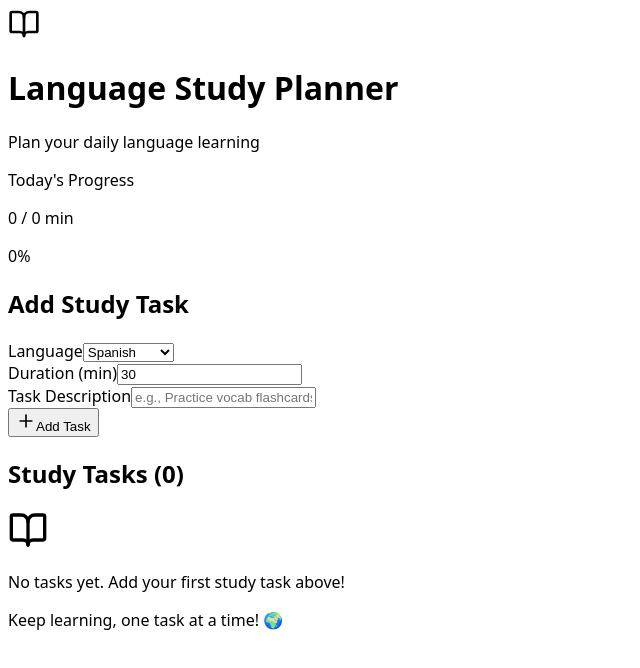
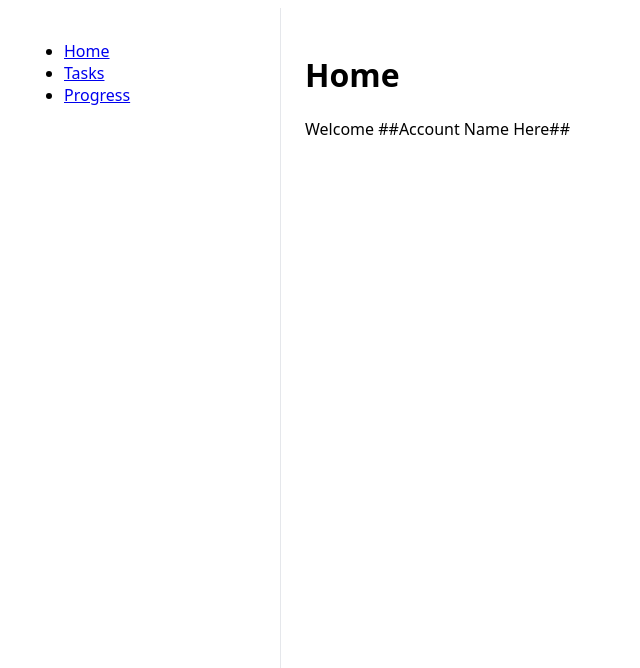
Before and after one commit to 3amBEANS/NiHowdy, a React (Vite) app in the folder nihowdy/: page / in a window 1280 px wide. Shown: the top 668 px of the page, without its empty margins (0-640 px from the left). Built offline with nearby package versions, Linux system fonts and the light colour scheme.

Commit message:
sidebar added

```diff
--- a/nihowdy/src/App.tsx
+++ b/nihowdy/src/App.tsx
@@ -1,193 +1,5 @@
-import { useState } from 'react'
-import { Plus, Trash2, Check, BookOpen, Clock } from 'lucide-react'
+import HomePage from "./components/Dashboard/HomePage"
 
-interface StudyTask {
-  id: number
-  language: string
-  task: string
-  duration: number // in minutes
-  completed: boolean
+export default function MyApp() {
+  return <HomePage />
 }
-
-const LANGUAGES = ['Spanish', 'French', 'Japanese', 'German', 'Korean', 'Chinese', 'Italian', 'Portuguese', 'Russian', 'Arabic']
-
-export default function App() {
-  const [tasks, setTasks] = useState<StudyTask[]>([])
-  const [language, setLanguage] = useState(LANGUAGES[0])
-  const [task, setTask] = useState('')
-  const [duration, setDuration] = useState(30)
-
-  const addTask = () => {
-    if (!task.trim()) return
-
-    setTasks([
-      ...tasks,
-      {
-        id: Date.now(),
-        language,
-        task: task.trim(),
-        duration,
-        completed: false
-      }
-    ])
-    setTask('')
-  }
-
-  const toggleTask = (id: number) => {
-    setTasks(tasks.map(t =>
-      t.id === id ? { ...t, completed: !t.completed } : t
-    ))
-  }
-
-  const deleteTask = (id: number) => {
-    setTasks(tasks.filter(t => t.id !== id))
-  }
-
-  const totalMinutes = tasks.reduce((acc, t) => acc + t.duration, 0)
-  const completedMinutes = tasks.filter(t => t.completed).reduce((acc, t) => acc + t.duration, 0)
-
-  return (
-    <div className="min-h-screen bg-slate-50">
-      {/* Header */}
-      <header className="bg-emerald-600 text-white py-6 px-4 shadow-lg">
-        <div className="max-w-2xl mx-auto">
-          <div className="flex items-center gap-3">
-            <BookOpen size={32} />
-            <h1 className="text-2xl font-bold">Language Study Planner</h1>
-          </div>
-          <p className="mt-1 text-emerald-100">Plan your daily language learning</p>
-        </div>
-      </header>
-
-      <main className="max-w-2xl mx-auto p-4 space-y-6">
-        {/* Stats */}
-        <div className="bg-white rounded-xl p-4 shadow-sm border border-slate-200">
-          <div className="flex justify-between items-center">
-            <div>
-              <p className="text-slate-500 text-sm">Today's Progress</p>
-              <p className="text-2xl font-bold text-slate-800">
-                {completedMinutes} <span className="text-slate-400 font-normal">/ {totalMinutes} min</span>
-              </p>
-            </div>
-            <div className="w-16 h-16 rounded-full bg-emerald-100 flex items-center justify-center">
-              <span className="text-emerald-600 font-bold">
-                {totalMinutes > 0 ? Math.round((completedMinutes / totalMinutes) * 100) : 0}%
-              </span>
-            </div>
-          </div>
-        </div>
-
-        {/* Add Task Form */}
-        <div className="bg-white rounded-xl p-4 shadow-sm border border-slate-200 space-y-4">
-          <h2 className="font-semibold text-slate-800">Add Study Task</h2>
-
-          <div className="grid grid-cols-2 gap-3">
-            <div>
-              <label className="block text-sm text-slate-600 mb-1">Language</label>
-              <select
-                value={language}
-                onChange={(e) => setLanguage(e.target.value)}
-                className="w-full px-3 py-2 border border-slate-300 rounded-lg focus:outline-none focus:ring-2 focus:ring-emerald-500"
-              >
-                {LANGUAGES.map(lang => (
-                  <option key={lang} value={lang}>{lang}</option>
-                ))}
-              </select>
-            </div>
-            <div>
-              <label className="block text-sm text-slate-600 mb-1">Duration (min)</label>
-              <input
-                type="number"
-                value={duration}
-                onChange={(e) => setDuration(Math.max(5, parseInt(e.target.value) || 0))}
-                min="5"
-                step="5"
-                className="w-full px-3 py-2 border border-slate-300 rounded-lg focus:outline-none focus:ring-2 focus:ring-emerald-500"
-              />
-            </div>
-          </div>
-
-          <div>
-            <label className="block text-sm text-slate-600 mb-1">Task Description</label>
-            <input
-              type="text"
-              value={task}
-              onChange={(e) => setTask(e.target.value)}
-              onKeyDown={(e) => e.key === 'Enter' && addTask()}
-              placeholder="e.g., Practice vocab flashcards, Watch a video lesson..."
-              className="w-full px-3 py-2 border border-slate-300 rounded-lg focus:outline-none focus:ring-2 focus:ring-emerald-500"
-            />
-          </div>
-
-          <button
-            onClick={addTask}
-            className="w-full bg-emerald-600 text-white py-2 px-4 rounded-lg font-medium flex items-center justify-center gap-2 hover:bg-emerald-700 transition-colors"
-          >
-            <Plus size={20} />
-            Add Task
-          </button>
-        </div>
-
-        {/* Task List */}
-        <div className="space-y-3">
-          <h2 className="font-semibold text-slate-800">Study Tasks ({tasks.length})</h2>
-
-          {tasks.length === 0 ? (
-            <div className="bg-white rounded-xl p-8 text-center border border-slate-200">
-              <BookOpen className="mx-auto text-slate-300 mb-2" size={40} />
-              <p className="text-slate-500">No tasks yet. Add your first study task above!</p>
-            </div>
-          ) : (
-            tasks.map(t => (
-              <div
-                key={t.id}
-                className={`bg-white rounded-xl p-4 border shadow-sm flex items-center gap-3 transition-all ${
-                  t.completed
-                    ? 'border-emerald-200 bg-emerald-50'
-                    : 'border-slate-200'
-                }`}
-              >
-                <button
-                  onClick={() => toggleTask(t.id)}
-                  className={`w-8 h-8 rounded-full border-2 flex items-center justify-center transition-colors ${
-                    t.completed
-                      ? 'bg-emerald-500 border-emerald-500 text-white'
-                      : 'border-slate-300 hover:border-emerald-500'
-                  }`}
-                >
-                  {t.completed && <Check size={16} />}
-                </button>
-
-                <div className="flex-1 min-w-0">
-                  <div className="flex items-center gap-2">
-                    <span className="text-xs font-medium bg-slate-100 text-slate-600 px-2 py-0.5 rounded">
-                      {t.language}
-                    </span>
-                    <span className="text-xs text-slate-400 flex items-center gap-1">
-                      <Clock size={12} /> {t.duration} min
-                    </span>
-                  </div>
-                  <p className={`mt-1 ${t.completed ? 'text-slate-400 line-through' : 'text-slate-800'}`}>
-                    {t.task}
-                  </p>
-                </div>
-
-                <button
-                  onClick={() => deleteTask(t.id)}
-                  className="text-slate-400 hover:text-red-500 transition-colors p-1"
-                >
-                  <Trash2 size={18} />
-                </button>
-              </div>
-            ))
-          )}
-        </div>
-      </main>
-
-      {/* Footer */}
-      <footer className="text-center py-6 text-slate-400 text-sm">
-        Keep learning, one task at a time! 🌍
-      </footer>
-    </div>
-  )
-}
--- /dev/null
+++ b/nihowdy/src/components/Dashboard/HomePage.tsx
@@ -0,0 +1,24 @@
+import Sidebar from "./sidebar"
+
+function HomePage() {
+  const menuItems = [
+    { label: "Home", path: "/", icon: <span>🏠</span> },
+    { label: "Tasks", path: "/tasks", icon: <span>📚</span> },
+    { label: "Progress", path: "/progress", icon: <span>📈</span> },
+  ]
+
+  return (
+    <div style={{ display: "flex", minHeight: "100vh" }}>
+      <aside style={{ width: 240, borderRight: "1px solid #e5e7eb", padding: 16 }}>
+        <Sidebar menuItems={menuItems} />
+      </aside>
+
+      <main style={{ flex: 1, padding: 24 }}>
+        <h1>Home</h1>
+        <p>Welcome ##Account Name Here##</p>
+      </main>
+    </div>
+  )
+}
+
+export default HomePage
--- /dev/null
+++ b/nihowdy/src/components/Dashboard/Sidebar.tsx
@@ -0,0 +1,26 @@
+import React from "react"
+
+type MenuItem = {
+    label: string
+    path: string
+    icon: React.ReactNode
+}
+
+
+const Sidebar: React.FC<{ menuItems: MenuItem[] }> = ({ menuItems }) => {
+    return (
+        <nav className="sidebar-menu">
+            <ul>
+                {menuItems.map((item, index) => (
+                    <li key={index}>
+                        <a href={item.path}>{item.label}</a>
+                    </li>
+                ))}
+            </ul>
+        </nav>
+    );
+};
+
+
+
+export default Sidebar
```
Also changed, not shown: nihowdy/src/components/Dashboard/Header.tsx (deleted, +0 -9 lines), nihowdy/src/components/ui/Button.tsx (added, +9 -0 lines).
